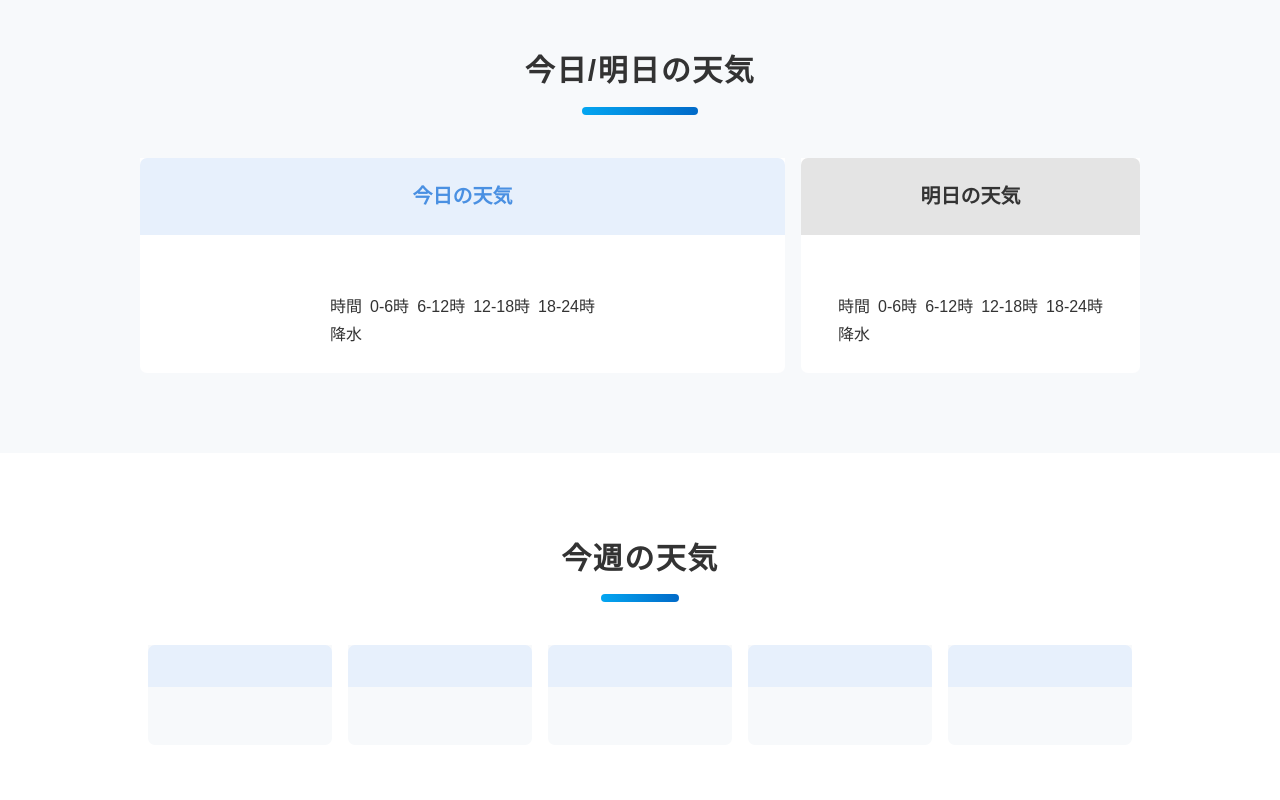
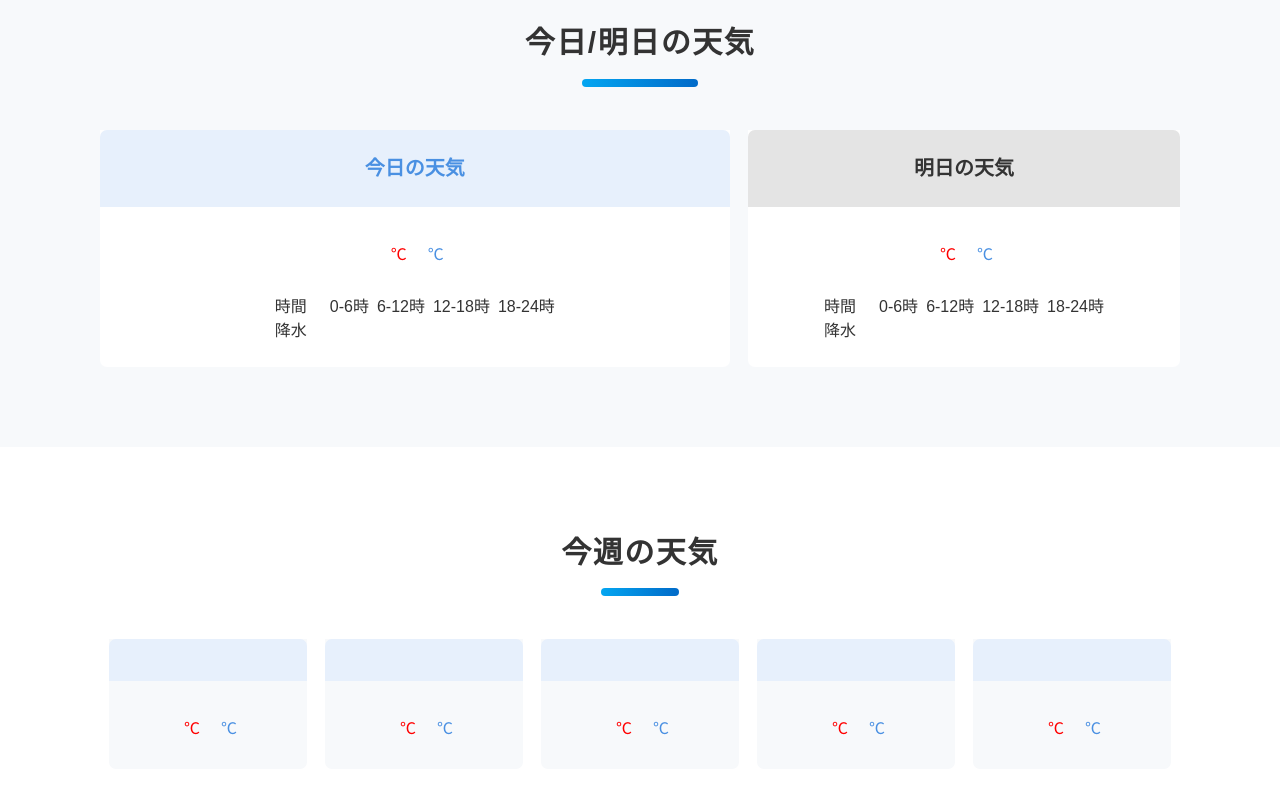
Before and after one commit to tenpei999/skill-check, a website: page index.html in a window 1280 px wide. Shown: the part 1480-2280 px from the top of the page. Drawn offline with Linux system fonts and the light colour scheme; a script that the page names is missing; files whose address does not match are found by name.

Commit message:
[feat]℃ 追加

```diff
--- a/_src/js/index.js
+++ b/_src/js/index.js
@@ -189,6 +189,7 @@ Promise.all([request1, request2])
 
     /*最高気温
     -----------------------------*/
+
     //昨日の最高気温
     const yesterdayTempMax = data2.daily.temperature_2m_max[0];
 
--- a/_src/sass/foundation/variables.scss
+++ b/_src/sass/foundation/variables.scss
@@ -1,5 +1,5 @@
 // レイアウト
-$pcmax: 1000px;
+$pcmax: 1080px;
 
 // 色
 $bgColorOdd: #F7F9FB;
--- a/_src/sass/layout/_inner.scss
+++ b/_src/sass/layout/_inner.scss
@@ -1,6 +1,8 @@
 .l-inner {
+  padding: 0 16px;
   @media #{$pc} {
     max-width: $pcmax;
     margin: auto;
+    padding: 0;
   }
 }
--- a/_src/sass/object/component/_weather.scss
+++ b/_src/sass/object/component/_weather.scss
@@ -6,13 +6,13 @@
 
   &.is-today {
     @media #{$pc} {
-      width: 64.5%;
+      width: 58.3%;
     }
   }
 
   &.is-tomorrow {
     @media #{$pc} {
-      width: 33.9%;
+      width: 40%;
     }
   }
 
@@ -25,12 +25,12 @@
   }
 
   &__weather {
-    padding: $basePadding 0 10px 0;
+    padding: $basePadding 0 5px 0;
   }
 
   &__img {
     &>img {
-      padding-bottom: 30px;
+      padding-bottom: $basePadding;
     }
   }
 
@@ -45,6 +45,11 @@
       .min {
         font-size: $fontSizeLv2;
         font-weight: $fontWeightBold;
+        .celsius {
+          font-size: $fontSizeLv3;
+          font-weight: $fontWeightNormal;
+          padding-left: 0.5rem;
+        }
       }
     }
 
@@ -63,13 +68,14 @@
     gap: 8px;
     padding-bottom: $basePadding;
 
-    .index {
-      padding-right: 3%;
+    &-index {
+      padding-right: 15px;
     }
 
     .time,
     .rain {
       text-align: center;
+      line-height: 1.5;
     }
   }
 }
--- a/index.html
+++ b/index.html
@@ -114,11 +114,11 @@
           <span id="todaysWeatherImg" class="c-weather__img"></span>
           <ul class="c-weather__temp--wrapper">
             <li class="c-weather__temp--left">
-              <p id="todaysTempMax" class="max"></p>
+              <p class="max"><span id="todaysTempMax"></span><span class="celsius">℃</span></p>
               <p id="DBRTodaysMax" class="dbr-max"></p>
             </li>
             <li class="c-weather__temp--right">
-              <p id="todaysTempMin" class="min"></p>
+              <p class="min"><span id="todaysTempMin"></span><span class="celsius">℃</span></p>
               <p id="DBRTodayMin" class="dbr-min"></p>
             </li>
           </ul>
@@ -129,11 +129,11 @@
               <p class="rain">降水</p>
             </li>
             <li class="c-weather__chanceOfRain-timezone1">
-              <p class="taime">0-6時</p>
+              <p class="time">0-6時</p>
               <p id="todayschanceOfRain1" class="rain"></p>
             </li>
             <li class="c-weather__chanceOfRain-timezone2">
-              <p class="taime">6-12時</p>
+              <p class="time">6-12時</p>
               <p id="todayschanceOfRain2" class="rain"></p>
             </li>
             <li class="c-weather__chanceOfRain-timezone3">
@@ -152,11 +152,11 @@
           <span id="tommorowsWeatherImg" class="c-weather__img"></span>
           <ul class="c-weather__temp--wrapper">
             <li class="c-weather__temp--left">
-              <p id="tommorowsTempMax" class="max"></p>
+              <p class="max"><span id="tommorowsTempMax"></span><span class="celsius">℃</span></p>
               <p id="DBRTommorowMax" class="dbr-max"></p>
             </li>
             <li class="c-weather__temp--right">
-              <p id="tommorowsTempMin" class="min"></p>
+              <p class="min"><span id="tommorowsTempMin"></span><span class="celsius">℃</span></p>
               <p id="DBRTommorowMin" class="dbr-min"></p>
             </li>
           </ul>
@@ -166,20 +166,20 @@
               <p class="rain">降水</p>
             </li>
             <li class="c-weather__chanceOfRain-timezone1">
-              <p class="taime">0-6時</p>
-              <p id="tommorowschanceOfRain1"></p>
+              <p class="time">0-6時</p>
+              <p id="tommorowschanceOfRain1" class="rain"></p>
             </li>
             <li class="c-weather__chanceOfRain-timezone2">
-              <p class="taime">6-12時</p>
-              <p id="tommorowschanceOfRain2"></p>
+              <p class="time">6-12時</p>
+              <p id="tommorowschanceOfRain2" class="rain"></p>
             </li>
             <li class="c-weather__chanceOfRain-timezone3">
               <p class="time">12-18時</p>
-              <p id="tommorowschanceOfRain3"></p>
+              <p id="tommorowschanceOfRain3" class="rain"></p>
             </li>
             <li class="c-weather__chanceOfRain-timezone4">
               <p class="time">18-24時</p>
-              <p id="tommorowschanceOfRain4"></p>
+              <p id="tommorowschanceOfRain4" class="rain"></p>
             </li>
           </ul>
         </article>
@@ -199,11 +199,11 @@
             <span id="dayAfterTommorowWeatherImg" class="c-weather__img"></span>
             <ul class="c-weather__temp--wrapper">
               <li class="c-weather__temp--left">
-                <p id="dayAfterTommorowTempMax" class="max"></p>
+                <p class="max"><span id="dayAfterTommorowTempMax"></span><span class="celsius">℃</span></p>
                 <p id="DBRDayAfterTommorowMax" class="dbr-max"></p>
               </li>
               <li class="c-weather__temp--right">
-                <p id="dayAfterTommorowTempMin" class="min"></p>
+                <p class="min"><span id="dayAfterTommorowTempMin"></span><span class="celsius">℃</span></p>
                 <p id="DBRDayAfterTommorowMin" class="dbr-min"></p>
               </li>
             </ul>
@@ -214,11 +214,11 @@
             <span id="threeDayLaterWeatherImg" class="c-weather__img"></span>
             <ul class="c-weather__temp--wrapper">
               <li class="c-weather__temp--left">
-                <p id="threeDayLaterTempMax" class="max"></p>
+                <p class="max"><span id="threeDayLaterTempMax"></span><span class="celsius">℃</span></p>
                 <p id="DBRthreeDayLaterMax" class="dbr-max"></p>
               </li>
               <li class="c-weather__temp--right">
-                <p id="threeDayLaterTempMin" class="min"></p>
+                <p class="min"><span id="threeDayLaterTempMin"></span><span class="celsius">℃</span></p>
                 <p id="DBRthreeDayLaterMin" class="dbr-min"></p>
               </li>
             </ul>
@@ -229,11 +229,11 @@
             <span id="fourDayLaterWeatherImg" class="c-weather__img"></span>
             <ul class="c-weather__temp--wrapper">
               <li class="c-weather__temp--left">
-                <p id="fourDayLaterTempMax" class="max"></p>
+                <p class="max"><span id="fourDayLaterTempMax"></span><span class="celsius">℃</span></p>
                 <p id="DBRfourDayLaterMax" class="dbr-max"></p>
               </li>
               <li class="c-weather__temp--right">
-                <p id="fourDayLaterTempMin" class="min"></p>
+                <p class="min"><span id="fourDayLaterTempMin"></span><span class="celsius">℃</span></p>
                 <p id="DBRfourDayLaterMin" class="dbr-min"></p>
               </li>
             </ul>
@@ -244,11 +244,11 @@
             <span id="fiveDayLaterWeatherImg" class="c-weather__img"></span>
             <ul class="c-weather__temp--wrapper">
               <li class="c-weather__temp--left">
-                <p id="fiveDayLaterTempMax" class="max"></p>
+                <p class="max"><span id="fiveDayLaterTempMax"></span><span class="celsius">℃</span></p>
                 <p id="DBRfiveDayLaterMax" class="dbr-max"></p>
               </li>
               <li class="c-weather__temp--right">
-                <p id="fiveDayLaterTempMin" class="min"></p>
+                <p class="min"><span id="fiveDayLaterTempMin"></span><span class="celsius">℃</span></p>
                 <p id="DBRfiveDayLaterMin" class="dbr-min"></p>
               </li>
             </ul>
@@ -259,11 +259,11 @@
             <span id="sixDayLaterWeatherImg" class="c-weather__img"></span>
             <ul class="c-weather__temp--wrapper">
               <li class="c-weather__temp--left">
-                <p id="sixDayLaterTempMax" class="max"></p>
+                <p class="max"><span id="sixDayLaterTempMax"></span><span class="celsius">℃</span></p>
                 <p id="DBRsixDayLaterMax" class="dbr-max"></p>
               </li>
               <li class="c-weather__temp--right">
-                <p id="sixDayLaterTempMin" class="min"></p>
+                <p class="min"><span id="sixDayLaterTempMin"></span><span class="celsius">℃</span></p>
                 <p id="DBRsixDayLaterMin" class="dbr-min"></p>
               </li>
             </ul>
```
Also changed, not shown: static/css/style.css.
